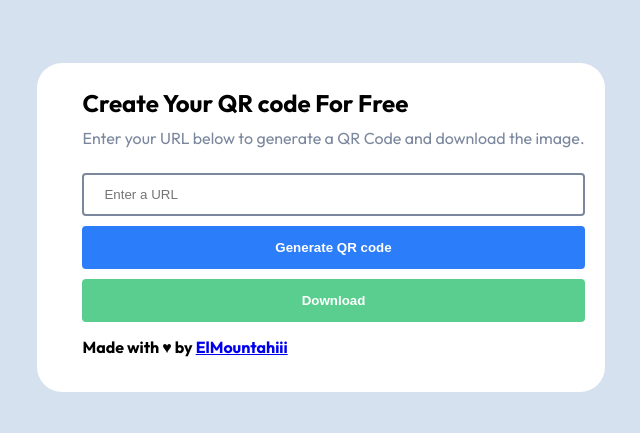
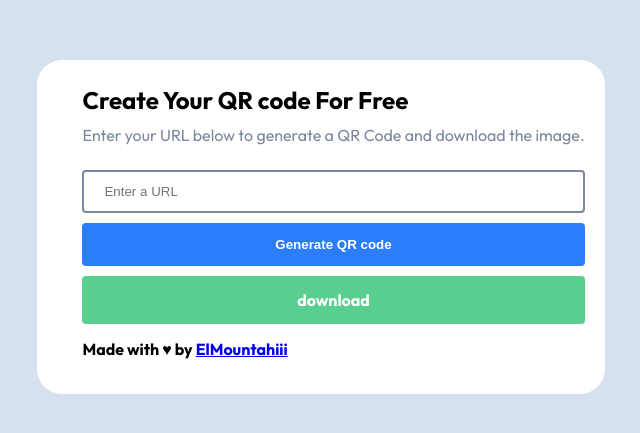
Before and after one commit to Elmountahiii/SimpleQRGenerator, a plain HTML site: page index.html in a window 1280 px wide. Shown: the part 173-606 px from the top of the page, without its empty margins (319-959 px from the left). Drawn offline with Linux system fonts and the light colour scheme; a script that the page names is missing.

Commit message:
adding download logic with javaScript

```diff
--- a/index.html
+++ b/index.html
@@ -38,9 +38,7 @@
             <button type="submit"><span> Generate QR code</span></button>
           </form>
 
-          <button id="downloadButton" class="download_button">
-            <span>Download</span>
-          </button>
+          <a id="downloadButton" class="download_button"> download</a>
 
           <span class="gitHub_Link"
             >Made with &hearts; by
--- a/js/script.js
+++ b/js/script.js
@@ -1,6 +1,9 @@
 const form =document.getElementById("generate_form");
 const downloadButton=document.getElementById("downloadButton");
 const QrCodeBox=document.getElementById("QRCodeBox");
+
+
+
 
 
 
@@ -19,6 +22,8 @@ const GenerateQRCode =(url)=>{
             colorLight : "#2C7DFA",
 
         });
+
+
     }else{
 
         var qrcode = new QRCode(QrCodeBox, {
@@ -56,7 +61,16 @@ const OnGenerateSubmit= (event)=>{
 
 const OnDownloadButtonClick= ()=>{
 
-    console.log("Download");
+
+    var QrImageURL=QrCodeBox.querySelector('img').src;
+
+
+    downloadButton.href = QrImageURL;
+    downloadButton.download = 'qrcode';
+
+
+
+
 }
 
 
--- a/style.css
+++ b/style.css
@@ -85,7 +85,7 @@ h4 {
 }
 
 
-.hello {}
+
 
 
 
@@ -109,6 +109,25 @@ button {
 
 }
 
+.download_button {
+    display: inline-block;
+    margin-top: 10px;
+    width: 100%;
+    padding: 12px 20px;
+    border-radius: 4px;
+    text-align: center;
+    background-color: #59CE8F;
+    color: white;
+    border: 2px solid #59CE8F;
+    margin: 0;
+    font-weight: 700;
+}
+
+.download_button:hover {
+
+    cursor: pointer;
+}
+
 button:hover {
     background-color: #2C7DFA;
     color: white;
@@ -117,22 +136,7 @@ button:hover {
 
 }
 
-.download_button {
 
-    background-color: #59CE8F;
-    color: white;
-    border: 2px solid #59CE8F;
-    margin: 0;
-}
-
-.download_button:hover {
-    background-color: #59CE8F;
-    color: white;
-
-    border: 2px solid #59CE8F;
-
-
-}
 
 .QrCode {
 
```
